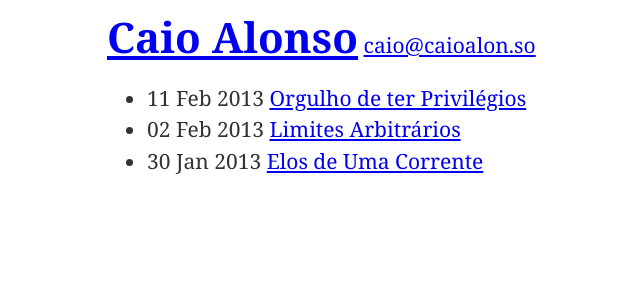
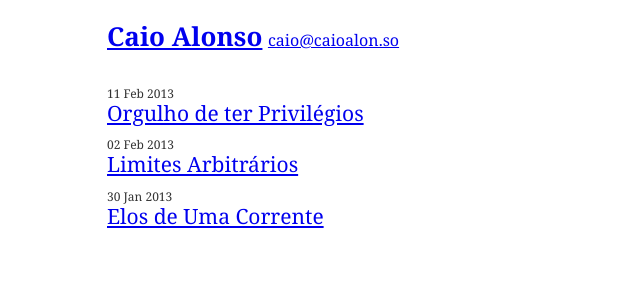
Before and after one commit to CaioAlonso/caioalonso.com, a Jekyll site: the page built from index.html, in a window 1280 px wide. Shown: the top 300 px of the page, without its empty margins (202-842 px from the left). Built offline with Jekyll 4.4.1, drawn with Linux system fonts in a browser that asks for light colours; some web fonts are replaced.

Commit message:
Ajustes estilísticos.

```diff
--- a/_layouts/default.html
+++ b/_layouts/default.html
@@ -23,8 +23,6 @@
   {{ content }}
 </div>
 
-<link href='http://fonts.googleapis.com/css?family=Gentium+Basic:400,700,400italic,700italic' rel='stylesheet' type='text/css'>
-
 <script>
   var _gaq=[['_setAccount','UA-38176410-1'],['_trackPageview']];
   (function(d,t){var g=d.createElement(t),s=d.getElementsByTagName(t)[0];
--- a/css/style.css
+++ b/css/style.css
@@ -1,12 +1,18 @@
 body {
   margin-top: 1em;
-  font: 1.313em/1.5em "Gentium Basic", Georgia, serif;
+  font: 1.313em/1.5em Georgia, serif;
   color: #333;
   text-rendering: optimizeLegibility; }
 
 div.wrapper {
-  margin: 0 auto;
-  width: 100%; }
+  margin: 0 5%;
+  width: 90%; }
+
+h1 {
+  font-size: 26px; }
+
+a.email {
+  font-size: 16px; }
 
 h1, a.email {
   display: inline; }
@@ -14,6 +20,15 @@ h1, a.email {
 img {
   width: 100%; }
 
+ul.posts {
+  list-style: none;
+  padding: 0; }
+  ul.posts span.date {
+    font-size: 12px;
+    display: block;
+    height: 20px; }
+
 @media only screen and (min-width: 662px) {
   div.wrapper {
+    margin: 0 auto;
     width: 662px; } }
--- a/index.html
+++ b/index.html
@@ -3,10 +3,10 @@ layout: default
 ---
 
 {% unless site.posts.empty? %}
-<ul>
+<ul class="posts">
   {% for post in site.posts %}
     <li>
-      {{ post.date | date_to_string }}
+      <span class="date">{{ post.date | date_to_string }}</span>
       <a href="{{ post.url }}">{{ post.title }}</a>
     </li>
   {% endfor %}
```
Also changed, not shown: css/style.scss (+23 -3 lines), 5 other files.
